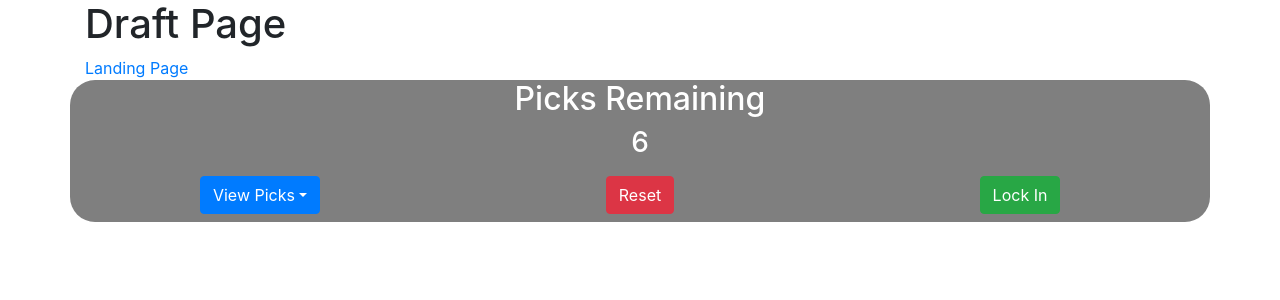
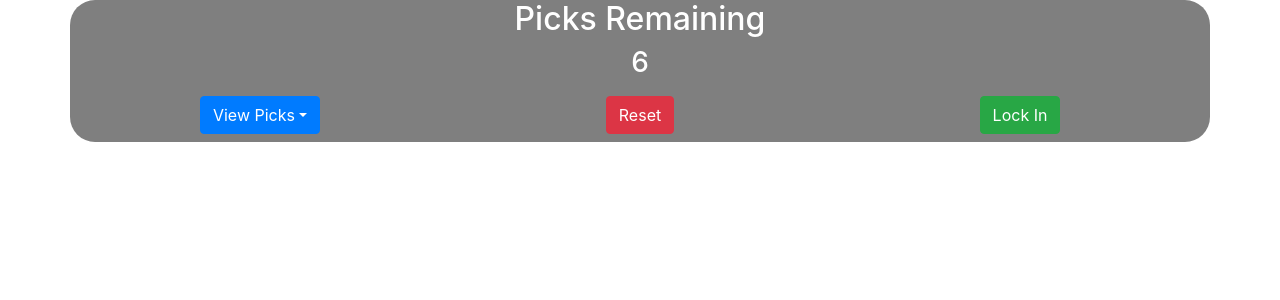
Before and after one commit to chris-baird/cuisine-royale, a React (Create React App) app in the folder client/: page /draft in a window 1280 px wide. Shown: the top 300 px of the page. Built offline with nearby package versions, Linux system fonts and the light colour scheme.

Commit message:
Button hotfix complete.

```diff
--- a/client/src/components/draftPickDisplay/DraftPickDisplay.js
+++ b/client/src/components/draftPickDisplay/DraftPickDisplay.js
@@ -31,14 +31,6 @@ function DraftPickDiplay(props) {
           {props.drafts.map(item => (
             <Dropdown.Item href="#/action-1" key={item.id}>
               {item.name}
-              <span>X</span>
-              {/* <Button
-                style={{ float: 'right' }}
-                variant="danger"
-                onClick={() => props.handleDraftPick(item)}
-              >
-                X
-              </Button> */}
             </Dropdown.Item>
           ))}
         </DropdownButton>
--- a/client/src/pages/draftPage.js
+++ b/client/src/pages/draftPage.js
@@ -1,12 +1,9 @@
 import React from 'react';
 import DraftResultsContainer from '../components/draftResultsContainer/DraftResultsContainer';
-import { Link } from 'react-router-dom';
 
 function DraftPage(props) {
   return (
     <div id="top">
-      <h1>Draft Page</h1>
-      <Link to="/">Landing Page</Link>
       <DraftResultsContainer apiData={props.apiData} />
     </div>
   );
```
